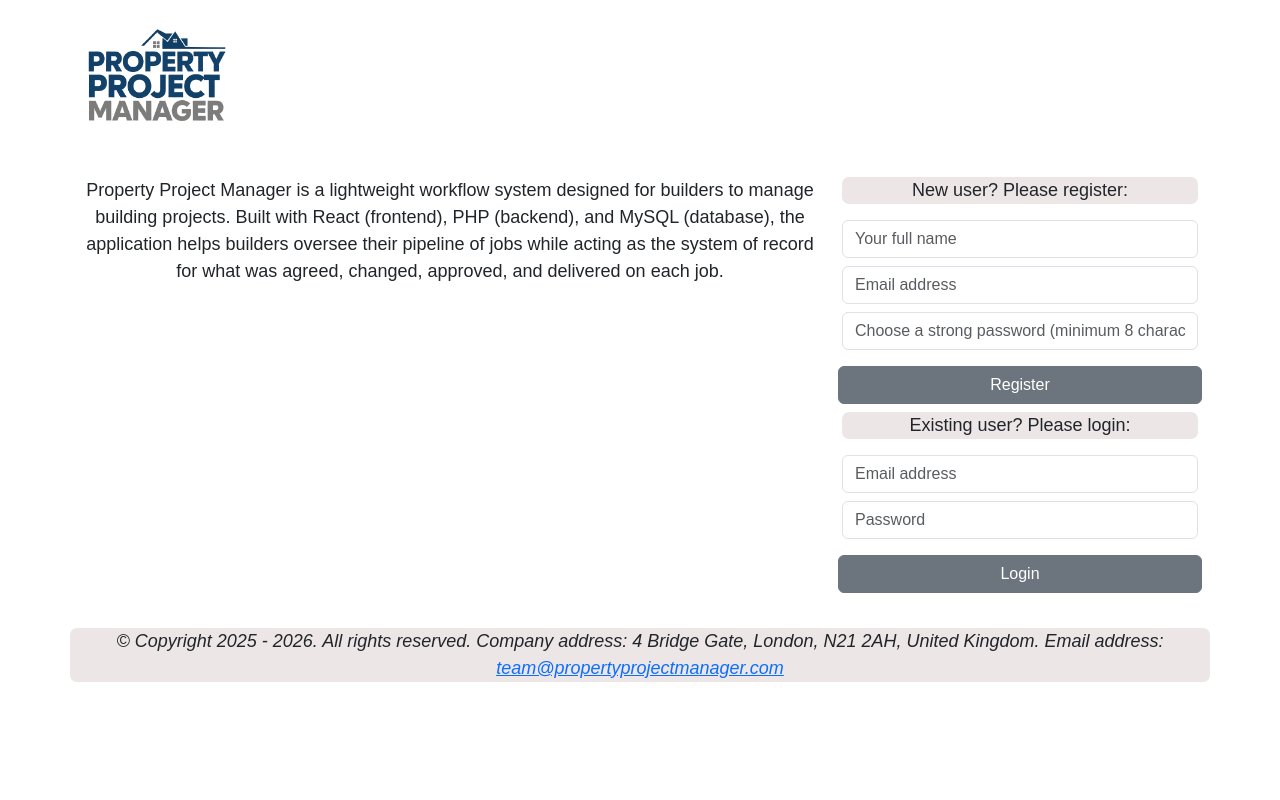
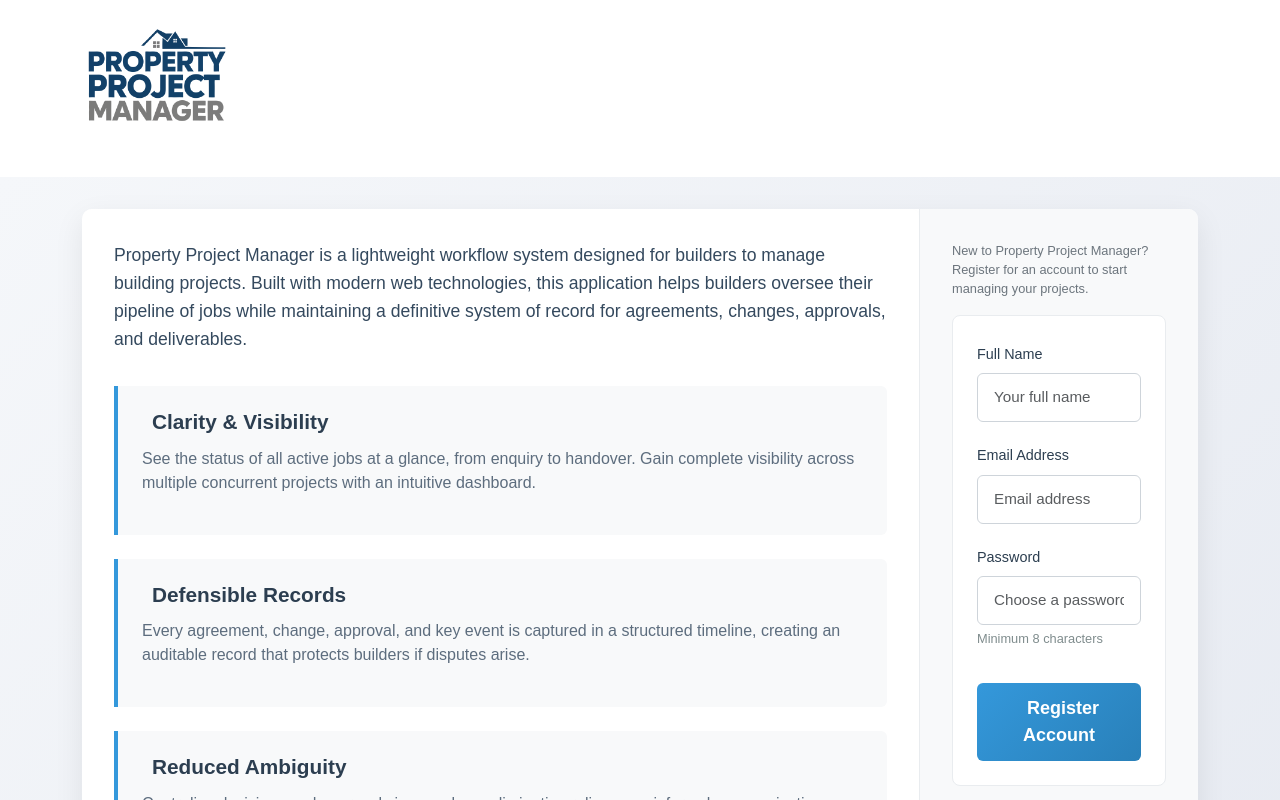
Before and after one commit to Alec-Hajinoff/Property_Project_Manager, a React (Create React App) app in the folder React/: page / in a window 1280 px wide. Shown: the top 800 px of the page. Built offline with nearby package versions, Linux system fonts and the light colour scheme.

Commit message:
24/01/2026, 8:13

```diff
--- a/React/src/Main.css
+++ b/React/src/Main.css
@@ -1,21 +1,53 @@
-input:valid {
-  background-color: ivory;
-  border: none;
-  outline: 2px solid deepskyblue;
-  border-radius: 5px;
-  accent-color: gold;
+.main-container {
+  padding: 2rem;
+  background-color: #ffffff;
+  border-radius: 8px;
+  box-shadow: 0 4px 6px rgba(0, 0, 0, 0.05);
+  height: 100%;
 }
 
-body {
-  font-family: Arial, Helvetica, sans-serif;
-  font-size: 18px;
+.app-subtitle {
+  color: #34495e;
+  font-size: 1.1rem;
+  line-height: 1.6;
+  margin-bottom: 2rem;
+  font-weight: 400;
 }
 
-.footer {
-  background-color: rgb(236, 230, 230);
-  border-radius: 7px;
+.value-points-container {
+  margin-top: 2rem;
 }
 
-#logo {
-  height: 150px;
+.value-point {
+  background-color: #f8f9fa;
+  border-left: 4px solid #3498db;
+  padding: 1.5rem;
+  margin-bottom: 1.5rem;
+  border-radius: 0 6px 6px 0;
+  transition: transform 0.3s ease, box-shadow 0.3s ease;
 }
+
+.value-point:hover {
+  transform: translateY(-3px);
+  box-shadow: 0 5px 15px rgba(0, 0, 0, 0.08);
+}
+
+.value-point-title {
+  color: #2c3e50;
+  font-weight: 600;
+  margin-bottom: 0.75rem;
+  font-size: 1.3rem;
+  display: flex;
+  align-items: center;
+}
+
+.value-point-title i {
+  margin-right: 10px;
+  color: #3498db;
+}
+
+.value-point-description {
+  color: #5d6d7e;
+  line-height: 1.5;
+  font-size: 1rem;
+}
--- a/React/src/Main.js
+++ b/React/src/Main.js
@@ -3,14 +3,49 @@
 
 function Main() {
   return (
-    <div>
-      <p>
+    <div className="main-container">
+      <p className="app-subtitle">
         Property Project Manager is a lightweight workflow system designed for
-        builders to manage building projects. Built with React (frontend), PHP
-        (backend), and MySQL (database), the application helps builders oversee
-        their pipeline of jobs while acting as the system of record for what was
-        agreed, changed, approved, and delivered on each job.
+        builders to manage building projects. Built with modern web
+        technologies, this application helps builders oversee their pipeline of
+        jobs while maintaining a definitive system of record for agreements,
+        changes, approvals, and deliverables.
       </p>
+
+      <div className="value-points-container">
+        <div className="value-point">
+          <h3 className="value-point-title">
+            <i className="bi bi-eye-fill"></i> Clarity & Visibility
+          </h3>
+          <p className="value-point-description">
+            See the status of all active jobs at a glance, from enquiry to
+            handover. Gain complete visibility across multiple concurrent
+            projects with an intuitive dashboard.
+          </p>
+        </div>
+
+        <div className="value-point">
+          <h3 className="value-point-title">
+            <i className="bi bi-shield-check"></i> Defensible Records
+          </h3>
+          <p className="value-point-description">
+            Every agreement, change, approval, and key event is captured in a
+            structured timeline, creating an auditable record that protects
+            builders if disputes arise.
+          </p>
+        </div>
+
+        <div className="value-point">
+          <h3 className="value-point-title">
+            <i className="bi bi-chat-left-text"></i> Reduced Ambiguity
+          </h3>
+          <p className="value-point-description">
+            Centralise decisions and approvals in one place, eliminating
+            reliance on informal communication channels like WhatsApp, email, or
+            verbal agreements.
+          </p>
+        </div>
+      </div>
     </div>
   );
 }
--- a/React/src/MainRegLog.css
+++ b/React/src/MainRegLog.css
@@ -1,21 +1,31 @@
-input:valid {
-  background-color: ivory;
-  border: none;
-  outline: 2px solid deepskyblue;
-  border-radius: 5px;
-  accent-color: gold;
+.main-reglog-container {
+  min-height: 100vh;
+  background: linear-gradient(135deg, #f5f7fa 0%, #e4e8f0 100%);
+  padding: 2rem 1rem;
 }
 
-body {
-  font-family: Arial, Helvetica, sans-serif;
-  font-size: 18px;
+.content-wrapper {
+  background-color: white;
+  border-radius: 10px;
+  box-shadow: 0 10px 30px rgba(0, 0, 0, 0.08);
+  overflow: hidden;
+  min-height: 600px;
 }
 
-.footer {
-  background-color: rgb(236, 230, 230);
-  border-radius: 7px;
+.sidebar {
+  background-color: #f8f9fa;
+  padding: 2rem;
+  border-left: 1px solid #e9ecef;
+  height: 100%;
 }
 
-#logo {
-  height: 150px;
+@media (max-width: 768px) {
+  .main-reglog-container {
+    padding: 1rem;
+  }
+
+  .sidebar {
+    border-left: none;
+    border-top: 1px solid #e9ecef;
+  }
 }
--- a/React/src/MainRegLog.js
+++ b/React/src/MainRegLog.js
@@ -6,16 +6,33 @@
 
 function MainRegLog() {
   return (
-    <div className="container text-center">
-      <div className="row">
-        <div className="col-12 col-md-8">
-          <Main />
-        </div>
-        <div className="col-12 col-md-4">
-          <p className="footer">New user? Please register:</p>
-          <UserRegistration />
-          <p className="footer">Existing user? Please login:</p>
-          <UserLogin />
+    <div className="main-reglog-container">
+      <div className="container">
+        <div className="content-wrapper">
+          <div className="row g-0">
+            <div className="col-12 col-md-9">
+              <Main />
+            </div>
+            <div className="col-12 col-md-3 sidebar">
+              <p className="text-muted small mb-3">
+                New to Property Project Manager? Register for an account to
+                start managing your projects.
+              </p>
+              <UserRegistration />
+
+              <p className="text-muted small mb-3 mt-4">
+                Already have an account? Sign in to access your projects.
+              </p>
+              <UserLogin />
+
+              <div className="mt-4 pt-3 border-top">
+                <p className="text-muted small">
+                  <i className="bi bi-shield-check me-1"></i>
+                  Your data is securely stored and encrypted.
+                </p>
+              </div>
+            </div>
+          </div>
         </div>
       </div>
     </div>
--- a/React/src/UserLogin.css
+++ b/React/src/UserLogin.css
@@ -1,21 +1,59 @@
-input:valid {
-  background-color: ivory;
-  border: none;
-  outline: 2px solid deepskyblue;
-  border-radius: 5px;
-  accent-color: gold;
+.login-form {
+  background-color: white;
+  padding: 1.5rem;
+  border-radius: 8px;
+  border: 1px solid #e9ecef;
 }
 
-body {
-  font-family: Arial, Helvetica, sans-serif;
-  font-size: 18px;
+.login-btn {
+  background: linear-gradient(135deg, #2c3e50 0%, #34495e 100%);
+  border: none;
+  color: white;
+  padding: 0.75rem;
+  font-weight: 600;
+  border-radius: 6px;
+  width: 100%;
+  transition: all 0.3s ease;
 }
 
-.footer {
-  background-color: rgb(236, 230, 230);
-  border-radius: 7px;
+.login-btn:hover {
+  background: linear-gradient(135deg, #34495e 0%, #2c3e50 100%);
+  transform: translateY(-2px);
+  box-shadow: 0 4px 8px rgba(0, 0, 0, 0.1);
 }
 
-#logo {
-  height: 150px;
+.login-btn:active {
+  transform: translateY(0);
 }
+
+.forgot-password {
+  text-align: center;
+  margin-top: 1rem;
+}
+
+.forgot-password a {
+  color: #3498db;
+  text-decoration: none;
+  font-size: 0.9rem;
+}
+
+.forgot-password a:hover {
+  text-decoration: underline;
+}
+
+.login-error {
+  color: #e74c3c;
+  font-size: 0.9rem;
+  margin-top: 0.5rem;
+  padding: 0.5rem;
+  background-color: #fdf2f2;
+  border-radius: 4px;
+  border-left: 3px solid #e74c3c;
+}
+
+.login-header {
+  color: #2c3e50;
+  font-weight: 600;
+  margin-bottom: 1rem;
+  font-size: 1.1rem;
+}
--- a/React/src/UserLogin.js
+++ b/React/src/UserLogin.js
@@ -28,7 +28,7 @@
       if (data.status === "success") {
         navigate("/UserAccountWelcome");
       } else {
-        setErrorMessage("Sign in failed. Please try again.");
+        setErrorMessage("Sign in failed. Please check your credentials.");
       }
     } catch (error) {
       setErrorMessage(error.message);
@@ -38,8 +38,11 @@
   };
 
   return (
-    <form className="row g-2" onSubmit={handleSubmit}>
+    <form className="login-form" onSubmit={handleSubmit}>
       <div className="form-group">
+        <label htmlFor="yourEmailLogin" className="form-label">
+          Email Address
+        </label>
         <input
           autoComplete="off"
           type="email"
@@ -54,6 +57,9 @@
         />
       </div>
       <div className="form-group">
+        <label htmlFor="yourPasswordLogin" className="form-label">
+          Password
+        </label>
         <input
           autoComplete="off"
           type="password"
@@ -66,20 +72,35 @@
           onChange={handleChange}
         />
       </div>
-      <div id="error-message-one" className="error" aria-live="polite">
+
+      {errorMessage && (
+        <div className="login-error">
+          <i className="bi bi-exclamation-triangle me-1"></i>
           {errorMessage}
         </div>
-      <button type="submit" className="btn btn-secondary" id="loginBtn">
-        Login
+      )}
+
+      <button type="submit" className="login-btn mt-3" disabled={loading}>
+        {loading ? (
+          <>
             <span
-          className="spinner-border spinner-border-sm"
+              className="spinner-border spinner-border-sm me-2"
               role="status"
               aria-hidden="true"
-          id="spinnerLogin"
-          style={{ display: loading ? "inline-block" : "none" }}
             ></span>
+            Signing in...
+          </>
+        ) : (
+          <>
+            <i className="bi bi-box-arrow-in-right me-2"></i>
+            Sign In
+          </>
+        )}
       </button>
-      <div id="liveAlertPlaceholder"></div>
+
+      <div className="forgot-password">
+        <a href="/forgot-password">Forgot your password?</a>
+      </div>
     </form>
   );
 }
--- a/React/src/UserRegistration.css
+++ b/React/src/UserRegistration.css
@@ -1,21 +1,72 @@
-input:valid {
-  background-color: ivory;
-  border: none;
-  outline: 2px solid deepskyblue;
-  border-radius: 5px;
-  accent-color: gold;
+.registration-form {
+  background-color: white;
+  padding: 1.5rem;
+  border-radius: 8px;
+  border: 1px solid #e9ecef;
 }
 
-body {
-  font-family: Arial, Helvetica, sans-serif;
-  font-size: 18px;
+.form-group {
+  margin-bottom: 1.2rem;
 }
 
-.footer {
-  background-color: rgb(236, 230, 230);
-  border-radius: 7px;
+.form-control {
+  border: 1px solid #ced4da;
+  border-radius: 6px;
+  padding: 0.75rem 1rem;
+  font-size: 0.95rem;
+  transition: all 0.3s ease;
 }
 
-#logo {
-  height: 150px;
+.form-control:focus {
+  border-color: #3498db;
+  box-shadow: 0 0 0 0.25rem rgba(52, 152, 219, 0.25);
 }
+
+.form-control:valid {
+  background-color: #f8f9fa;
+  border-color: #28a745;
+}
+
+.btn-register {
+  background: linear-gradient(135deg, #3498db 0%, #2980b9 100%);
+  border: none;
+  color: white;
+  padding: 0.75rem;
+  font-weight: 600;
+  border-radius: 6px;
+  width: 100%;
+  transition: all 0.3s ease;
+}
+
+.btn-register:hover {
+  background: linear-gradient(135deg, #2980b9 0%, #1c5a7a 100%);
+  transform: translateY(-2px);
+  box-shadow: 0 4px 8px rgba(0, 0, 0, 0.1);
+}
+
+.btn-register:active {
+  transform: translateY(0);
+}
+
+.error-message {
+  color: #e74c3c;
+  font-size: 0.9rem;
+  margin-top: 0.5rem;
+  padding: 0.5rem;
+  background-color: #fdf2f2;
+  border-radius: 4px;
+  border-left: 3px solid #e74c3c;
+}
+
+.password-hint {
+  font-size: 0.8rem;
+  color: #7f8c8d;
+  margin-top: 0.25rem;
+}
+
+.form-label {
+  font-weight: 500;
+  color: #2c3e50;
+  margin-bottom: 0.5rem;
+  font-size: 0.9rem;
+}
--- a/React/src/UserRegistration.js
+++ b/React/src/UserRegistration.js
@@ -43,13 +43,17 @@
   };
 
   return (
-    <form className="row g-2" onSubmit={handleSubmit}>
+    <form className="registration-form" onSubmit={handleSubmit}>
       <div className="form-group">
+        <label htmlFor="name" className="form-label">
+          Full Name
+        </label>
         <input
           autoComplete="off"
           type="text"
           pattern="[a-zA-Z ]+"
           className="form-control"
+          id="name"
           name="name"
           value={formData.name}
           onChange={handleChange}
@@ -58,11 +62,15 @@
         />
       </div>
       <div className="form-group">
+        <label htmlFor="email" className="form-label">
+          Email Address
+        </label>
         <input
           autoComplete="off"
           type="email"
           pattern="[a-zA-Z0-9._%+-]+@[a-zA-Z0-9.-]+\.[a-zA-Z]{2,}"
           className="form-control"
+          id="email"
           name="email"
           value={formData.email}
           onChange={handleChange}
@@ -71,32 +79,48 @@
         />
       </div>
       <div className="form-group">
+        <label htmlFor="password" className="form-label">
+          Password
+        </label>
         <input
           autoComplete="off"
           type="password"
           className="form-control"
+          id="password"
           name="password"
           value={formData.password}
           onChange={handleChange}
           required
           minLength="8"
-          placeholder="Choose a strong password (minimum 8 characters)"
+          placeholder="Choose a password"
         />
+        <div className="password-hint">Minimum 8 characters</div>
       </div>
-      <div id="error-message" className="error" aria-live="polite">
+
+      {errorMessage && (
+        <div className="error-message">
+          <i className="bi bi-exclamation-triangle me-1"></i>
           {errorMessage}
         </div>
-      <button type="submit" className="btn btn-secondary">
-        Register
+      )}
+
+      <button type="submit" className="btn-register mt-3" disabled={loading}>
+        {loading ? (
+          <>
             <span
-          className="spinner-border spinner-border-sm"
+              className="spinner-border spinner-border-sm me-2"
               role="status"
               aria-hidden="true"
-          id="spinnerRegister"
-          style={{ display: loading ? "inline-block" : "none" }}
             ></span>
+            Registering...
+          </>
+        ) : (
+          <>
+            <i className="bi bi-person-plus me-2"></i>
+            Register Account
+          </>
+        )}
       </button>
-      <div id="registerPlaceholder"></div>
     </form>
   );
 }
```
Lines whose indentation alone changed are shown as unchanged.
